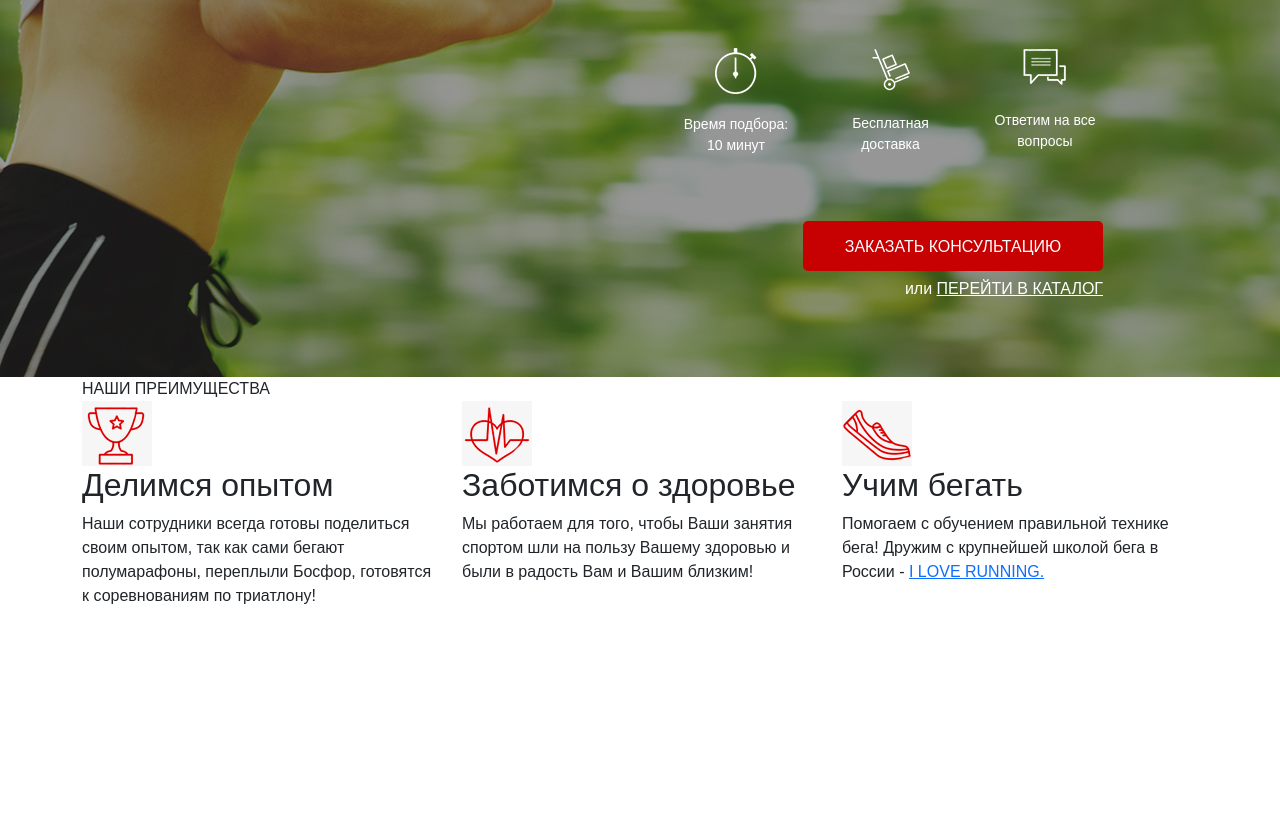
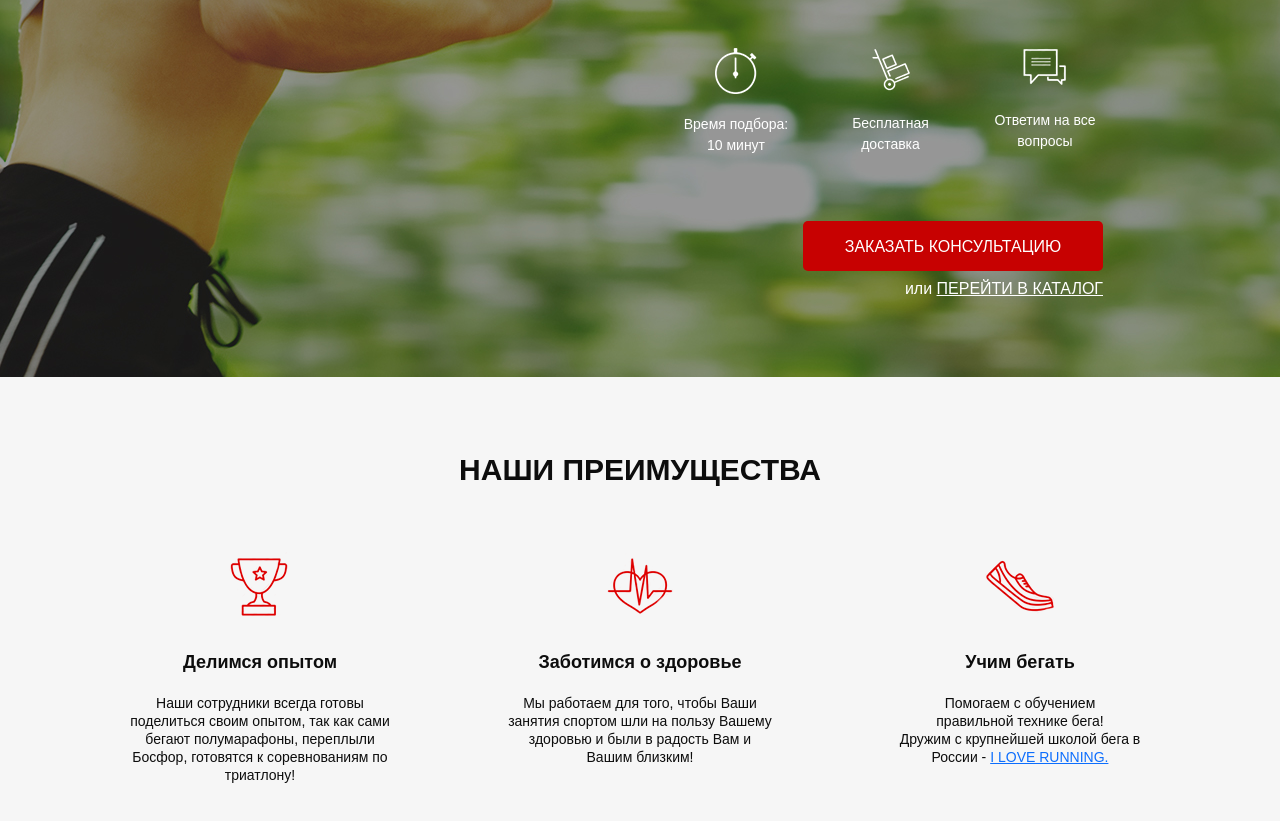
Before and after one commit to nevds1d/pulsar, a website: page src/index.html in a window 1280 px wide. Shown: the part 273-1094 px from the top of the page. Before the commit the page ends 881 px from the top, so only its background shows below. Drawn offline with Linux system fonts and the light colour scheme; a web font is replaced by a local one.

Commit message:
add css style for block2

```diff
--- a/src/index.html
+++ b/src/index.html
@@ -75,7 +75,7 @@
 
     <div class="benefits">
         <div class="container">
-            <div class="label">НАШИ ПРЕИМУЩЕСТВА</div>
+            <div class="benefits__label">НАШИ ПРЕИМУЩЕСТВА</div>
             <div class="row">
                 <div class="col-md-4">
                     <div class="benefits__block">
@@ -106,7 +106,7 @@
                         </div>
                         <div class="benefits__descr">
                             <h2 class="benefits__title">Учим бегать</h2>
-                            <div class="benefits__text">Помогаем с обучением правильной технике бега! Дружим с крупнейшей школой бега в России - <a href="#">I LOVE RUNNING.</a></div>
+                            <div class="benefits__text">Помогаем с обучением <br> правильной технике бега! <br> Дружим с крупнейшей школой бега в <br> России - <a href="#">I LOVE RUNNING.</a></div>
                         </div>
                     </div>
                 </div>
--- a/src/sass/style.scss
+++ b/src/sass/style.scss
@@ -7,4 +7,5 @@
 }
 @import 'blocks/promo';
 @import 'blocks/header';
-@import 'blocks/buttons'
+@import 'blocks/buttons';
+@import 'blocks/benefits';
```
Also changed, not shown: src/css/style.min.css.
